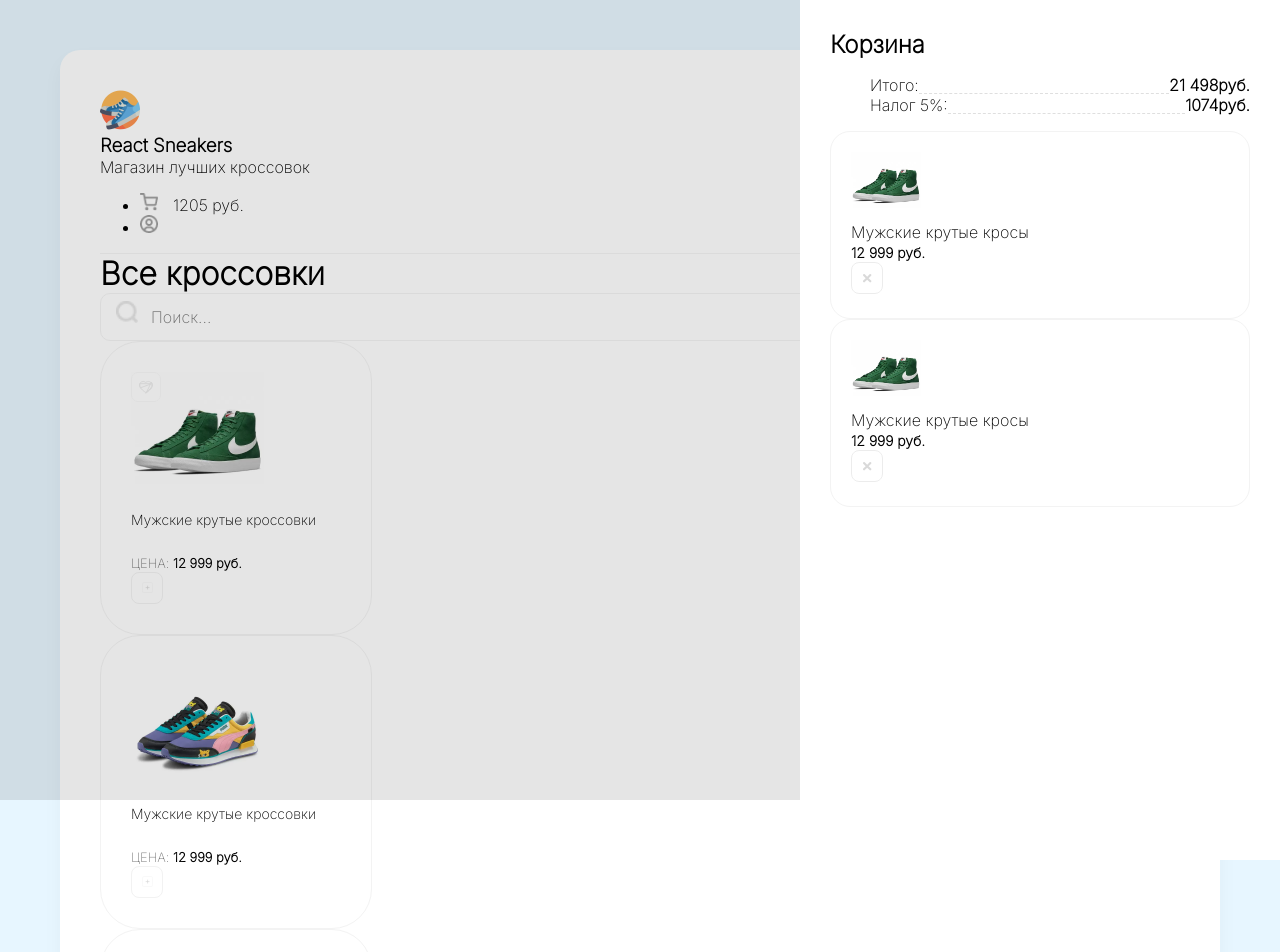
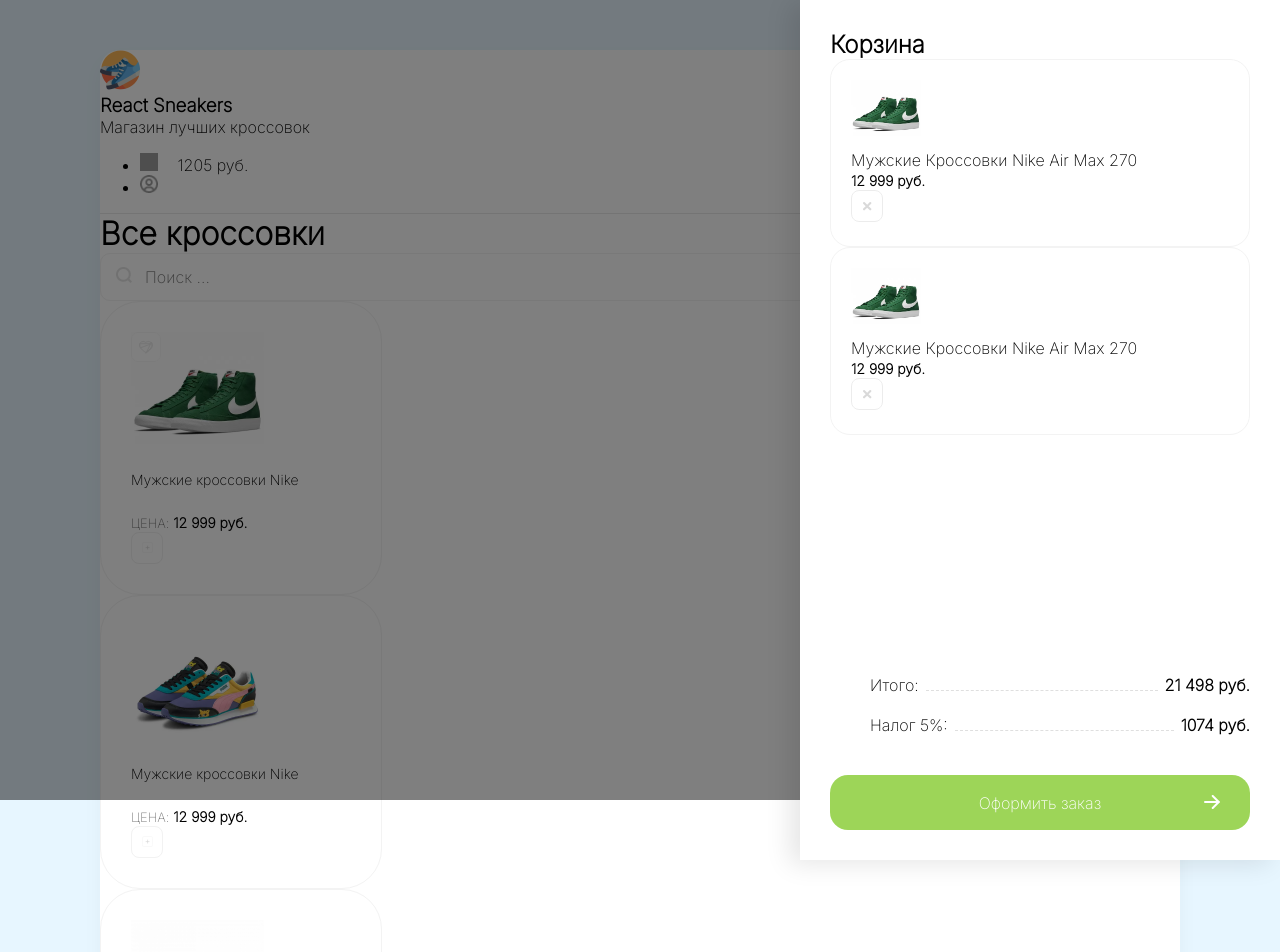
Before and after one commit to liks17/team, a React (Create React App) app in the folder my-app/: page / in a window 1280 px wide. Shown: the top 952 px of the page. Built offline with nearby package versions, Linux system fonts and the light colour scheme; grey boxes are pictures that could not be loaded.

Commit message:
Кнопка оформить заказ

```diff
--- a/my-app/src/App.js
+++ b/my-app/src/App.js
@@ -1,97 +1,79 @@
 function App() {
-  return (
-    <div className="wrapper clear">
+  return <div className = "wrapper clear">
   <div className="overlay">
     <div className="drawer">
       <h2 className="mb-30"> Корзина</h2>
       <div className="items">
-            <ul className="cartTotalBlock">
-              <li>
-                <span>Итого: </span>
+      <div className="cartItem d-flex align-center mb-20">
+        <div style = {{backgroundImage: 'url(/img/sneakers/1.png)'}} className="cartItemImg"></div>
+        <div className="mr-20 flex">
+          <p className="mb-5"> Мужские Кроссовки Nike Air Max 270</p>
+          <b>12 999 руб.</b>
+        </div>
+        <img className = "removeBtn" src="/img/remove.svg" alt="Remove"/>
+      </div>
+      <div className="cartItem d-flex align-center mb-20">
+        <div style = {{backgroundImage: 'url(/img/sneakers/1.png)'}} className="cartItemImg"></div>
+        <div className="mr-20 flex">
+          <p className="mb-5"> Мужские Кроссовки Nike Air Max 270</p>
+          <b>12 999 руб.</b>
+        </div>
+        <img className = "removeBtn" src="/img/remove.svg" alt="Remove"/>
+      </div>
+      </div>
+      <div className="cartTotalBlock">
+      <ul>
+        <li className="d-flex">
+          <span>Итого:</span>
           <div></div>
-                <b>21 498руб.</b>
+          <b>21 498 руб.</b>
         </li>
-
-              <li >
-                <span>Налог 5%: </span>
+        <li className="d-flex">
+          <span>Налог 5%:</span>
           <div></div>
-                <b>1074руб.</b>
+          <b>1074 руб.</b>
         </li>
       </ul>
-
+      <button className="greenButton">Оформить заказ <img src="/img/str.svg" alt="Arrow" /></button>
       </div>
-
-            <div className="cartItem d-flex align-center mb-20">
-
-            <div style={{backgroundImage:'url(/img/sneakers/1.png'}}
-            className="cartItemImg">
-
-            </div>
-
-            <div className="mr-20 flex">
-                <p className="mb-5">Мужские крутые кросы </p>
-                <b> 12 999 руб.</b>
-              </div>
-                <img className="RemoveBtn" src="/img/remove.svg" alt = "Remove"/>
-              </div>
-
-
-              <div className="cartItem d-flex align-center mb-20">
-
-             <div style={{backgroundImage:'url(/img/sneakers/1.png'}}
-             className="cartItemImg">
-
-             </div>
-
-             <div className="mr-20 flex">
-                 <p className="mb-5">Мужские крутые кросы </p>
-                 <b> 12 999 руб.</b>
-               </div>
-                 <img className="RemoveBtn" src="/img/remove.svg" alt = "Remove"/>
-               </div>
-
-
       </div>
     </div>
 
-
-      <header className="d-flex justify-between align-center p-40">
-      <div className="d-flex align-center">
+  <header className = "d-flex justify-between align-center p-40">
+    <div className = "d-flex align-center">
     <img width ={40} height={40} src="/img/logo.png"/>
       <div>
         <h3 className="text-uppercase"> React Sneakers </h3>
         <p className="opacity-5">Магазин лучших кроссовок</p>
       </div>
     </div>
-      <ul className="d-flex">
-        <li className="mr-30">
-        <img width ={18} height={18} src="/img/kork.png"/>
-          <span>1205 руб. </span>
+    <uL className = "d-flex">
+     <li className = "mr-30">
+      <img width ={18} height={18} src="/img/kort.png"/>
+        <span> 1205 руб.</span>
       </li>
       <li>
       <img width ={18} height={18} src="/img/ic.png"/>
 
-
       </li>
-      </ul>
+    </uL>
   </header>
-    <div className="content p-40">
-      <div className="d-flex align-center mb-40 justify-between">
+  <div className = "content p-40">
+    <div className="d-flex align-center justify-between mb-40">
       <h1> Все кроссовки </h1>
       <div className="search-block d-flex">
-      <img img width="22" height="22"src="/img/search.png" alt = "Search"/>
-      <input placeholder="Поиск..."/>
+        <img src  = "/img/search.png" alt = "Search"/>
+        <input placeholder="Поиск ... "/>
       </div>
     </div>
-
     <div className="d-flex">
     <div className="card">
       <div className="favorite">
-      <img src="/img/heart.svg" alt="Unliked"/>
+      <img src = "/img/heart.svg" alt = "Unliked"/>
       </div>
-    <img width="133" height="112" src="/img/sneakers/1.png" alt = "Sneakers"/>
-    <h5>Мужские крутые кроссовки</h5>
-    <div className = "d-flex justify-between align-center">
+      <img width = {133} height  = {112} src="/img/sneakers/1.png" alt = "Sneakers"/>
+      <h5>Мужские кроссовки Nike</h5>
+      <div className = "d-flex justify-between align-center" >
         <div className = "d-flex flex-column">
           <span> Цена:</span>
           <b> 12 999 руб. </b>
@@ -102,9 +84,9 @@
       </div>
     </div>
     <div className="card">
-    <img width="133" height="112" src="/img/sneakers/2.png" alt = "Sneakers"/>
-    <h5>Мужские крутые кроссовки </h5>
-    <div className = "d-flex justify-between align-center">
+      <img width = {133} height  = {112} src="/img/sneakers/2.png" alt = "Sneakers"/>
+      <h5>Мужские кроссовки Nike</h5>
+      <div className = "d-flex justify-between align-center" >
         <div className = "d-flex flex-column">
           <span> Цена:</span>
           <b> 12 999 руб. </b>
@@ -115,9 +97,9 @@
       </div>
     </div>
     <div className="card">
-    <img width="133" height="112" src="/img/sneakers/3.png" alt = "Sneakers"/>
-    <h5>Мужские крутые кроссовки </h5>
-    <div className = "d-flex justify-between align-center">
+      <img width = {133} height  = {112} src="/img/sneakers/3.png" alt = "Sneakers"/>
+      <h5>Мужские кроссовки Nike</h5>
+      <div className = "d-flex justify-between align-center" >
         <div className = "d-flex flex-column">
           <span> Цена:</span>
           <b> 12 999 руб. </b>
@@ -130,7 +112,6 @@
   </div>
   </div>
 </div>
-  );
 }
 
 export default App;
--- a/my-app/src/index.scss
+++ b/my-app/src/index.scss
@@ -1,72 +1,69 @@
 body {
   margin: 0;
-  font-family: 'Inter',system-ui;
+  font-family: 'Inter', system-ui;
   -webkit-font-smoothing: antialiased;
   -moz-osx-font-smoothing: grayscale;
   background-color: #e7f6ff;
 }
 
-.wrapper{
+* {
+  font-family: 'Inter', system-ui;
+}
+
+.wrapper {
   background: #ffffff;
-  box-shadow: 0px 10px 20px rgba(0,0,0,0.04);
+  box-shadow: 0px 10px 20px rgba(0, 0, 0, 0.04);
   border-radius: 20px;
   max-width: 1080px;
   margin: 50px auto;
-  padding: 40px;
 }
 header {
-  border-bottom: 1px solid #f4f4f4;
-  .headerLeft{
-    display: flex;
-    align-items: center;
-    }
+  border-bottom: 1px solid #eaeaea;
   img {
     margin-right: 15px;
   }
   h3,
-  p{
-    margin: 0;}
-  }
-
-  .content {
-  h1{
+  p {
     margin: 0;
   }
 }
-
-  .card{
+.content {
+  h1 {
+    margin: 0;
+  }
+}
+.card {
   border: 1px solid #f3f3f3;
   padding: 30px;
-    width: 210px;
+  width: 220px;
   border-radius: 40px;
   margin-right: 30px;
   transition: box-shadow 0.2s ease-in-out, transform 0.2s ease-in-out;
 
   &:hover {
-      box-shadow: 0px 20px 35px rgba(0,0,0,0.06);
-      transform: translate(-5px);
+    box-shadow: 0px 20px 35px rgba(0, 0, 0, 0.06);
+    transform: translateY(-5px);
   }
-    .favorite{
-      position:absolute;
-      cursor:pointer;
+
+  .favorite {
+    position: absolute;
+    cursor: pointer;
   }
-    span{
+
+  span {
     font-size: 13px;
     opacity: 0.5;
     text-transform: uppercase;
   }
-    b{
-      font-size: 13px;
+  b {
+    font-size: 14px;
   }
-    h5{
+  h5 {
     font-weight: 400;
     font-size: 14px;
   }
 }
-  * {
-    font-family: 'Inter', system-ui;
-  }
-  .button{
+.button {
   background: #ffffff;
   border: 1px solid #f2f2f2;
   box-sizing: border-box;
@@ -74,27 +71,12 @@
   height: 32px;
   width: 32px;
   cursor: pointer;
-
 }
 
-.favorite{
-  position:absolute;
-  cursor:pointer;
-}
 .search-block {
   border: 1px solid #f3f3f3;
   border-radius: 10px;
   padding: 0 15px;
-    position: relative;
-
-    .clear {
-      position: absolute;
-      right: 0;
-      width: 18px;
-      height: 18px;
-      top: 14px;
-      right: 15px;
-    }
 
   input {
     border: 0;
@@ -103,71 +85,130 @@
     width: 200px;
   }
 }
-  .drawer{
+
+.overlay {
+  position: absolute;
+  left: 0;
+  top: 0;
+  width: 100%;
+  height: 100%;
+  background-color: rgba(0, 0, 0, 0.5);
+  z-index: 1;
+}
+
+.drawer {
+  display: flex;
+  flex-direction: column;
   position: absolute;
   width: 420px;
-    right:0;
-    height:100%;
+  height: 100%;
+  right: 0;
   background: #ffffff;
-    box-shadow: -10px 4 px 24px rgba(0,0,0,0.1);
-    padding:30px;
+  box-shadow: -10px 4px 24px rgba(0, 0, 0, 0.1);
+  padding: 30px;
 
-    h2{
-      margin:0;
+  .items {
+    flex: 1;
+    overflow: auto;
+    margin-bottom: 40px;
+  }
+
+  h2 {
+    margin: 0;
   }
 }
 
-.cartItem{
+.cartTotalBlock {
+  ul {
+    display: block;
+    margin-bottom: 40px !important;
+
+    li {
+      display: flex;
+      align-items: flex-end;
+      margin-bottom: 20px;
+
+      div {
+        flex: 1;
+        height: 1px;
+        border-bottom: 1px dashed #dfdfdf;
+        position: relative;
+        top: -4px;
+        margin: 0 7px;
+      }
+    }
+  }
+
+  .greenButton {
+    position: relative;
+
+    &:hover {
+      img {
+        transform: translateX(5px);
+      }
+    }
+
+    img {
+      position: absolute;
+      right: 30px;
+      top: 20px;
+      transition: transform 0.15s ease-in-out;
+    }
+  }
+}
+
+.greenButton {
+  width: 100%;
+  height: 55px;
+  background: #9dd558;
+  border-radius: 18px;
+  border: 0;
+  color: #fff;
+  font-size: 16px;
+  font-weight: 500;
+  cursor: pointer;
+  transition: background 0.1s ease-in-out;
+
+  &:hover {
+    background: lighten(#9dd558, 5%);
+  }
+
+  &:active {
+    background: darken(#9dd558, 5%);
+  }
+}
+
+.cartItem {
   border: 1px solid #f3f3f3;
   border-radius: 20px;
   overflow: hidden;
   padding: 20px;
 
-  .cartItemImg{
-    height:70px;
-    width:70px;
+  .cartItemImg {
+    height: 70px;
+    width: 70px;
     background-size: contain;
     background-position: 0 -3px;
     background-repeat: no-repeat;
-    margin-right:20px;
+    margin-right: 20px;
   }
-  p{
+
+  p {
     font-size: 16px;
-    margin:0;
+    margin: 0;
   }
-  b{
+
+  b {
     font-size: 14px;
   }
-  .RemoveBtn{
+
+  .removeBtn {
     opacity: 0.5;
     cursor: pointer;
     transition: opacity 0.15s ease-in-out;
 
-    &:hover{
-      opacity:1;
+    &:hover {
+      opacity: 1;
     }
   }
 }
-  .overlay{
-    position:absolute;
-    left:0;
-    top: 0;
-    width:100%;
-    height:100%;
-    background-color: rgba(0,0,0,0.1);
-    z-index: 1;
-  }
-
-  .cartTotalBlock{
-    li{
-      display:flex;
-      align-items: flex-end;
-    }
-    div{
-      flex: 1;
-      height: 1px;
-      border-bottom: 1px dashed #dfdfdf;
-      position: relative;
-      top: -1px;
-    }
-  }
```
Also changed, not shown: my-app/public/img/str.svg (added). Lines whose indentation alone changed are shown as unchanged.
